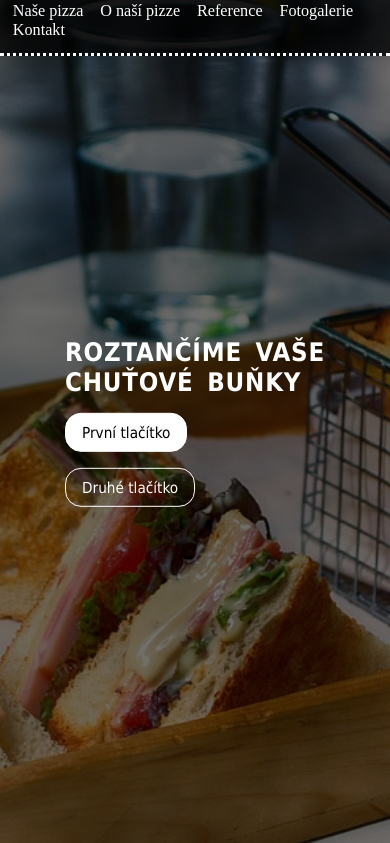
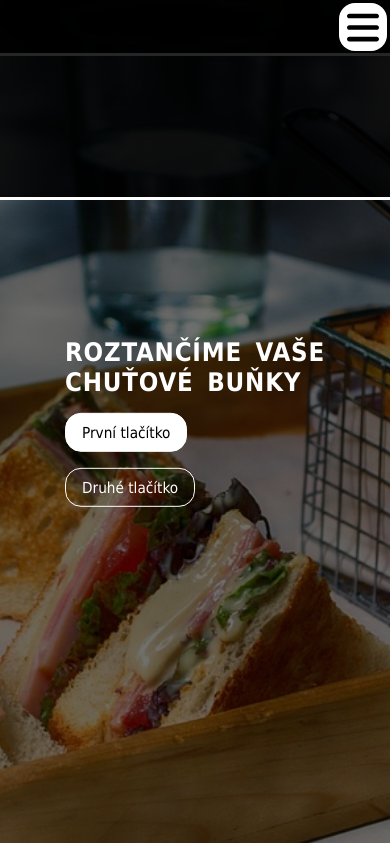
Before and after one commit to Zestak/webovky, a PHP site: page / in a window 390 px wide. Shown: the top 843 px of the page. Run offline with PHP 8.4, Linux system fonts and the light colour scheme.

Commit message:
nefunkční js

```diff
--- a/html/htmlacss2/JS/script.js
+++ b/html/htmlacss2/JS/script.js
@@ -52,3 +52,8 @@
         });
     });
 })(jQuery);
+$(".jq--nav-icon").click(function(){
+    console.log("Click event triggered");
+    $(".nav-background").fadeToggle(200);
+  });
+(jQuery);
--- a/html/htmlacss2/css/query.css
+++ b/html/htmlacss2/css/query.css
@@ -12,6 +12,59 @@
         margin-left: 0.5%;
     }
 }
+
+
+@media (max-width: 850px){
+    nav ul li {
+    display: block
+
+    }
+    nav ul {
+        display: none;
+    }
+    .mobile-nav-icon{
+        background-color: rgb(255, 255, 255);
+        cursor: pointer;
+        border-radius: 1rem;
+        position: fixed;
+        display: block;
+        right: 0;
+        margin: .16rem;
+          padding: .5rem;
+          padding-top:.4rem ;
+          width: 3rem;
+          height:3rem;
+        z-index: 10005
+        }
+
+    .nav-background {
+
+     /* display: none; */
+
+      }
+    nav ul li a {
+        border-bottom: transparent;
+    }
+
+    .mobile-nav-back{
+        z-index: 50;
+        height:200px;
+        /* display: none; */
+        position: fixed;
+        width:100%;
+        background-color: rgba(0, 0, 0, 0.85);
+border-bottom: .2rem solid rgb(255, 255, 255);
+    }
+    .mobile-nav-icon{
+         z-index: 200;
+    }
+    nav ul {
+        /* display: none; */
+
+    }
+}
+
+
 
 /*
  * At screen sizes of 800px or less, make the following changes to the layout
@@ -123,14 +176,12 @@
     .clearfix {
         margin-left: auto;
     }
-nav ul {
-    margin-top:.5vw;
-}
-nav ul li a:link, nav ul li a:visited {
-    font-size: calc(3.5vw + .16rem);
-    /* font-size: 4vw; */
-
-}
+    /* nav ul {
+        margin-top:.5vw;
+    }
+    nav ul li a:link, nav ul li a:visited {
+        font-size: calc(3.5vw + .16rem);
+    } */
 
 
 }
--- a/html/htmlacss2/css/styles.css
+++ b/html/htmlacss2/css/styles.css
@@ -61,10 +61,11 @@ header h2 {
   width: 100%;
   height:3.5rem;
   position: fixed;
-  background-color: rgba(0, 0, 0, 0.746);
+  background-color: rgba(0, 0, 0, 0.85);
   z-index: 50;
-  border-bottom: .2rem dotted white
+  border-bottom: .2rem solid rgb(255, 255, 255)
 }
+
 .headertext h2 {
   color: #fff;
   font-size: 2.4rem;
@@ -109,8 +110,21 @@ header h2 {
 .btn-sec:active {
   border: 0.1rem solid #000000;
 }
+.btn-empty:hover,
+.btn-empty:active{
+  transition:all linear 0.25s;
+  color:green;
+}
 
 /* about us */
+
+.mobile-nav-icon{
+display: none;
+}
+
+.mobile-nav-back{
+  /* display:none; */
+}
 
 .empty-space{
   height:4rem;
--- a/html/htmlacss2/index.html
+++ b/html/htmlacss2/index.html
@@ -8,20 +8,25 @@
    <link rel="stylesheet" href="css/grid.css">
    <link rel="stylesheet" href="css/query.css">
    <link rel="stylesheet" href="css/lightbox.min.css">
+   <link href="https://cdnjs.cloudflare.com/ajax/libs/font-awesome/6.0.0/css/all.min.css" rel="stylesheet">
    <script src="JS/lightbox-plus-jquery.min.js"></script>
 
    <script src="https://code.jquery.com/jquery-3.7.1.min.js" integrity="sha256-/JqT3SQfawRcv/BIHPThkBvs0OEvtFFmqPF/lYI/Cxo=" crossorigin="anonymous"></script>
 <script src="js/script.js"></script>
+
     <title>Negr bagr Jaromír Jágr</title>
 </head>
 <body style="overflow-x: hidden;">
+
     <header>
         <div class="nav-background">
 
         </div>
-<!-- <div id ="logo">
-    <img src="img/logo3.png" alt="">
-</div> -->
+
+         <div class="nav-bar row">
+
+
+
     <nav href="#our-pizza" >
         <ul>
             <li><a href="#our-pizza">Naše pizza</a></li>
@@ -30,7 +35,26 @@
             <li><a href="#Photos">Fotogalerie</a></li>
             <li><a href="#contact">Kontakt</a></li>
         </ul>
+        <div class="mobile-nav-back"></div>
+        <a class="mobile-nav-icon jq--nav-icon"><img class="jq--image-hamburger" src="img/hamburger.svg" alt=""></a>
+
+        <!-- <div class="mobile-nav">
+            <a href="" class="mobile-nav-icon">
+                <img src="img/hamburger.svg" alt="">
+        </a>
+    </div>
+
+
+        <div class="mobile-nav-back">
+            <a href="" class="mobile-nav-icon">
+            <img src="img/xmark-solid.svg" alt="">
+        </a>
+        </div>
+
+    -->
         </nav>
+</div>
+
 
         <div class="headertext">
         <h2>
@@ -226,7 +250,7 @@ Roztančíme&nbsp;vaše chuťové buňky
 <div class="footer-text">
 Copyright &copy; 2024 Pizza nigga company. Všechna práva vyhrazena
 </div>
-<a href="#top" class="back-to-top" id="back-to-top">Nahoru</a>
+<a href="#top" class="back-to-top" id="back-to-top">↑ </a>
 
 <style>
     #back-to-top {
```
Also changed, not shown: html/htmlacss2/img/hamburger.svg (added), html/htmlacss2/img/xmark-solid.svg (added). Lines whose indentation alone changed are shown as unchanged.
